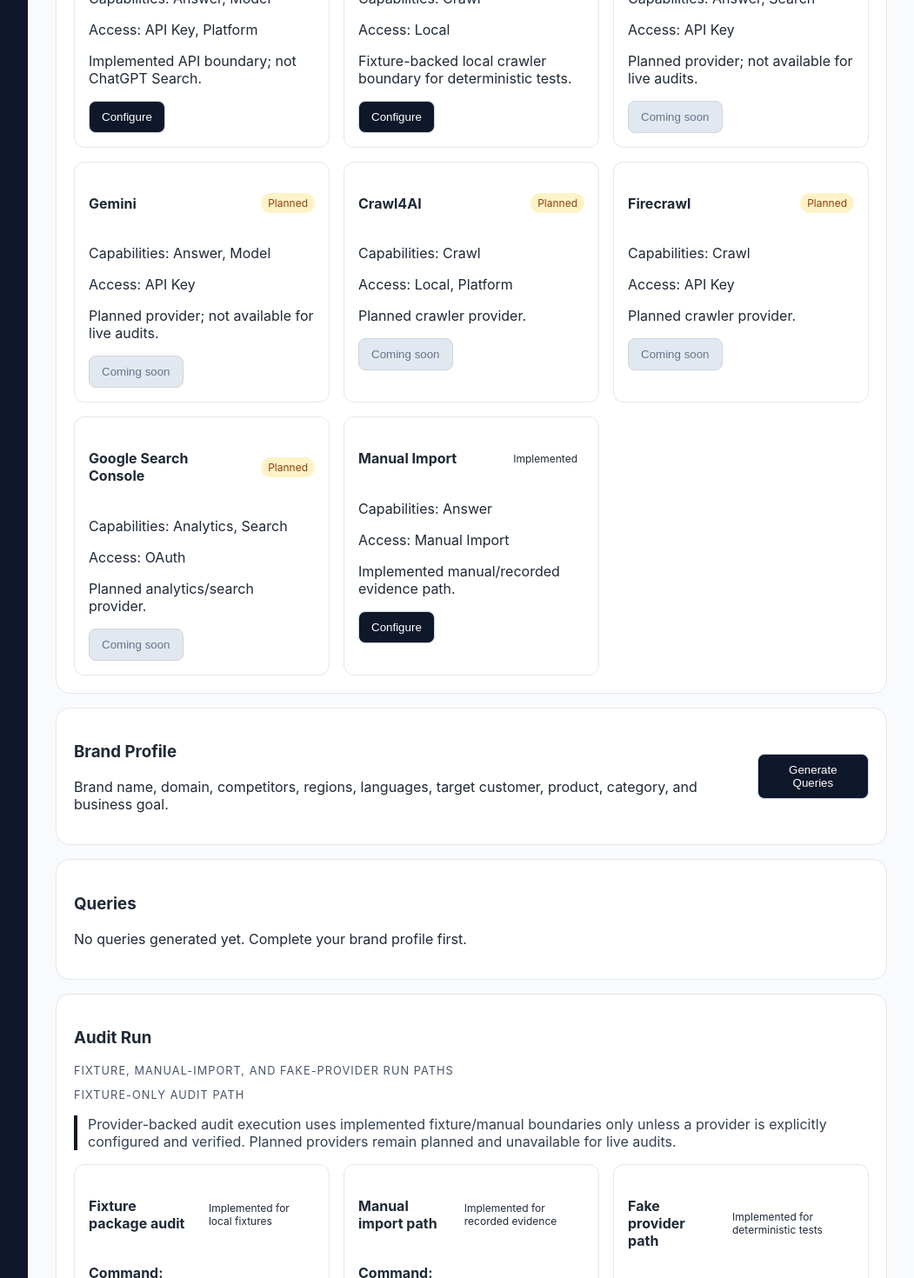
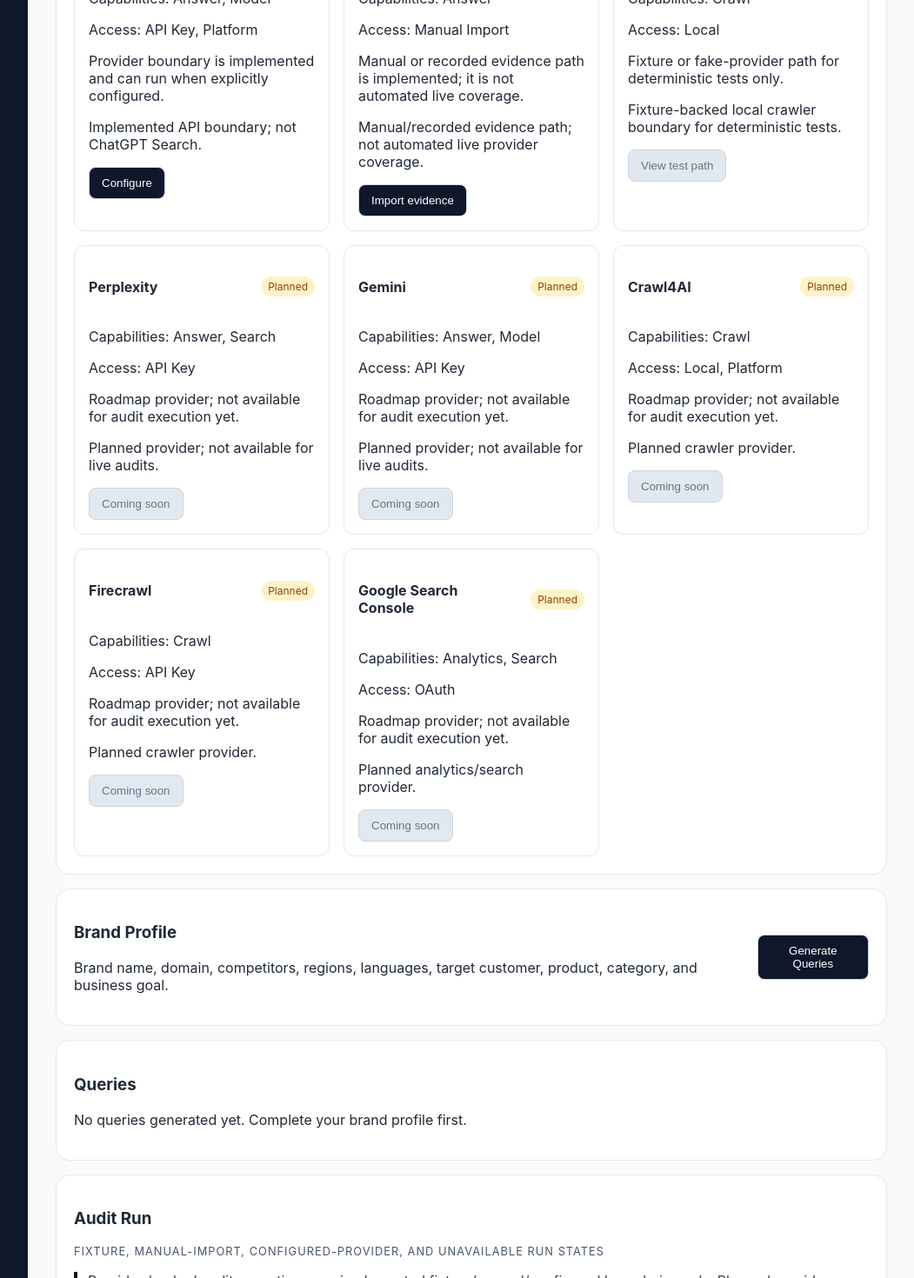
Before and after one commit to alexwang91/GEO-Agent, a React (Vite) app in the folder apps/desktop/: page / in a window 1280 px wide. Shown: the part 560-2030 px from the top of the page at 87% size, without its empty margins (228-1279 px from the left). Built offline with nearby package versions, Linux system fonts and the light colour scheme.

Commit message:
V7-10 align desktop provider status copy

```diff
--- a/apps/desktop/src/App.jsx
+++ b/apps/desktop/src/App.jsx
@@ -9,21 +9,55 @@ const navItems = [
   'Evidence Package',
 ];
 
+const providerStatusCopy = {
+  implemented: {
+    label: 'Implemented',
+    summary: 'Provider boundary is implemented and can run when explicitly configured.',
+    action: 'Configure',
+    canExecute: true,
+  },
+  manual: {
+    label: 'Manual import',
+    summary: 'Manual or recorded evidence path is implemented; it is not automated live coverage.',
+    action: 'Import evidence',
+    canExecute: true,
+  },
+  simulated: {
+    label: 'Simulated',
+    summary: 'Fixture or fake-provider path for deterministic tests only.',
+    action: 'View test path',
+    canExecute: false,
+  },
+  planned: {
+    label: 'Planned',
+    summary: 'Roadmap provider; not available for audit execution yet.',
+    action: 'Coming soon',
+    canExecute: false,
+  },
+  unavailable: {
+    label: 'Unavailable',
+    summary: 'Provider cannot run until the blocking configuration or access issue is resolved.',
+    action: 'Resolve issue',
+    canExecute: false,
+  },
+};
+
 const providers = [
-  { name: 'OpenAI-compatible', capabilities: ['Answer', 'Model'], access: ['API Key', 'Platform'], status: 'Implemented', note: 'Implemented API boundary; not ChatGPT Search.' },
-  { name: 'Static crawler', capabilities: ['Crawl'], access: ['Local'], status: 'Implemented', note: 'Fixture-backed local crawler boundary for deterministic tests.' },
-  { name: 'Perplexity', capabilities: ['Answer', 'Search'], access: ['API Key'], status: 'Planned', note: 'Planned provider; not available for live audits.' },
-  { name: 'Gemini', capabilities: ['Answer', 'Model'], access: ['API Key'], status: 'Planned', note: 'Planned provider; not available for live audits.' },
-  { name: 'Crawl4AI', capabilities: ['Crawl'], access: ['Local', 'Platform'], status: 'Planned', note: 'Planned crawler provider.' },
-  { name: 'Firecrawl', capabilities: ['Crawl'], access: ['API Key'], status: 'Planned', note: 'Planned crawler provider.' },
-  { name: 'Google Search Console', capabilities: ['Analytics', 'Search'], access: ['OAuth'], status: 'Planned', note: 'Planned analytics/search provider.' },
-  { name: 'Manual Import', capabilities: ['Answer'], access: ['Manual Import'], status: 'Implemented', note: 'Implemented manual/recorded evidence path.' },
+  { name: 'OpenAI-compatible', capabilities: ['Answer', 'Model'], access: ['API Key', 'Platform'], statusKey: 'implemented', note: 'Implemented API boundary; not ChatGPT Search.' },
+  { name: 'Manual Import', capabilities: ['Answer'], access: ['Manual Import'], statusKey: 'manual', note: 'Manual/recorded evidence path; not automated live provider coverage.' },
+  { name: 'Static crawler', capabilities: ['Crawl'], access: ['Local'], statusKey: 'simulated', note: 'Fixture-backed local crawler boundary for deterministic tests.' },
+  { name: 'Perplexity', capabilities: ['Answer', 'Search'], access: ['API Key'], statusKey: 'planned', note: 'Planned provider; not available for live audits.' },
+  { name: 'Gemini', capabilities: ['Answer', 'Model'], access: ['API Key'], statusKey: 'planned', note: 'Planned provider; not available for live audits.' },
+  { name: 'Crawl4AI', capabilities: ['Crawl'], access: ['Local', 'Platform'], statusKey: 'planned', note: 'Planned crawler provider.' },
+  { name: 'Firecrawl', capabilities: ['Crawl'], access: ['API Key'], statusKey: 'planned', note: 'Planned crawler provider.' },
+  { name: 'Google Search Console', capabilities: ['Analytics', 'Search'], access: ['OAuth'], statusKey: 'planned', note: 'Planned analytics/search provider.' },
 ];
 
 const runPaths = [
-  { label: 'Fixture package audit', status: 'Implemented for local fixtures', command: 'run_fixture_audit(fixture_path, output_dir)' },
-  { label: 'Manual import path', status: 'Implemented for recorded evidence', command: 'manual_import(recorded_dataset)' },
-  { label: 'Fake provider path', status: 'Implemented for deterministic tests', command: 'static_crawler + recorded answer adapter' },
+  { label: 'Fixture package audit', statusKey: 'simulated', command: 'run_fixture_audit(fixture_path, output_dir)' },
+  { label: 'Manual import path', statusKey: 'manual', command: 'manual_import(recorded_dataset)' },
+  { label: 'Configured provider path', statusKey: 'implemented', command: 'run_configured_provider(provider_config)' },
+  { label: 'Provider access issue', statusKey: 'unavailable', command: 'resolve_provider_access()' },
 ];
 
 const reportView = buildReportArtifactView(sampleManifestArtifact, sampleReportArtifact);
@@ -31,6 +65,10 @@ const packageFiles = ['manifest.json', ...reportView.files];
 
 function statusClass(status) {
   return status.toLowerCase().replaceAll(' ', '-').replaceAll('/', '-');
+}
+
+function statusFor(statusKey) {
+  return providerStatusCopy[statusKey];
 }
 
 function MetricCard({ label, value }) {
@@ -78,21 +116,25 @@ export function App() {
 
         <section id="providers" className="panel">
           <h3>Providers</h3>
-          <p className="security-note">Provider status uses the registry language from docs/provider-status-language.md. Planned providers are not live or available for audit execution.</p>
-          <p className="security-note">Copy contract: manual import is recorded evidence, simulated fixture or fake-provider data is test evidence, live configured execution requires an implemented provider boundary, and planned providers stay unavailable.</p>
+          <p className="security-note">Provider status uses implemented, manual import, simulated, planned, and unavailable labels. Planned providers are not live or available for audit execution.</p>
+          <p className="security-note">Copy contract: manual import is recorded evidence, simulated fixture or fake-provider data is test evidence, live configured execution requires an implemented provider boundary, and unavailable means evidence was not collected.</p>
           <div className="provider-grid">
-            {providers.map((provider) => (
+            {providers.map((provider) => {
+              const status = statusFor(provider.statusKey);
+              return (
                 <article className="provider-card" key={provider.name}>
                   <div className="card-header">
                     <h4>{provider.name}</h4>
-                  <span className={`status ${statusClass(provider.status)}`}>{provider.status}</span>
+                    <span className={`status ${statusClass(status.label)}`}>{status.label}</span>
                   </div>
                   <p>Capabilities: {provider.capabilities.join(', ')}</p>
                   <p>Access: {provider.access.join(', ')}</p>
+                  <p>{status.summary}</p>
                   <p>{provider.note}</p>
-                <button disabled={provider.status === 'Planned'}>{provider.status === 'Planned' ? 'Coming soon' : 'Configure'}</button>
+                  <button disabled={!status.canExecute}>{status.action}</button>
                 </article>
-            ))}
+              );
+            })}
           </div>
         </section>
 
@@ -111,19 +153,22 @@ export function App() {
 
         <section id="audit-run" className="panel">
           <h3>Audit Run</h3>
-          <p className="eyebrow">Fixture, manual-import, and fake-provider run paths</p>
-          <p className="eyebrow">Fixture-only audit path</p>
-          <p className="security-note">Provider-backed audit execution uses implemented fixture/manual boundaries only unless a provider is explicitly configured and verified. Planned providers remain planned and unavailable for live audits.</p>
+          <p className="eyebrow">Fixture, manual-import, configured-provider, and unavailable run states</p>
+          <p className="security-note">Provider-backed audit execution uses implemented fixture/manual/configured boundaries only. Planned providers remain planned and unavailable run paths collect no evidence.</p>
           <div className="run-path-grid">
-            {runPaths.map((path) => (
+            {runPaths.map((path) => {
+              const status = statusFor(path.statusKey);
+              return (
                 <article className="run-path-card" key={path.label}>
                   <div className="card-header">
                     <h4>{path.label}</h4>
-                  <span className={`status ${statusClass(path.status)}`}>{path.status}</span>
+                    <span className={`status ${statusClass(status.label)}`}>{status.label}</span>
                   </div>
+                  <p>{status.summary}</p>
                   <p><strong>Command:</strong> {path.command}</p>
                 </article>
-            ))}
+              );
+            })}
           </div>
           <button disabled>Run fixture audit from local file</button>
           <button disabled>Run selected audit path</button>
@@ -144,6 +189,7 @@ export function App() {
           <p>No audit report yet for a new project. Run or import an audit package to generate visibility evidence.</p>
           <p className="eyebrow">Generated package artifact: {reportView.source}</p>
           <p>Package: {reportView.packageId} generated at {reportView.generatedAt}</p>
+          <p className="security-note">Report provider notes must preserve status: manual import is imported evidence, simulated paths are test evidence, planned providers collect no evidence, and unavailable providers did not run.</p>
           {reportView.warnings.map((warning) => (
             <p className="security-note" key={warning}>{warning}</p>
           ))}
```
Lines whose indentation alone changed are shown as unchanged.
